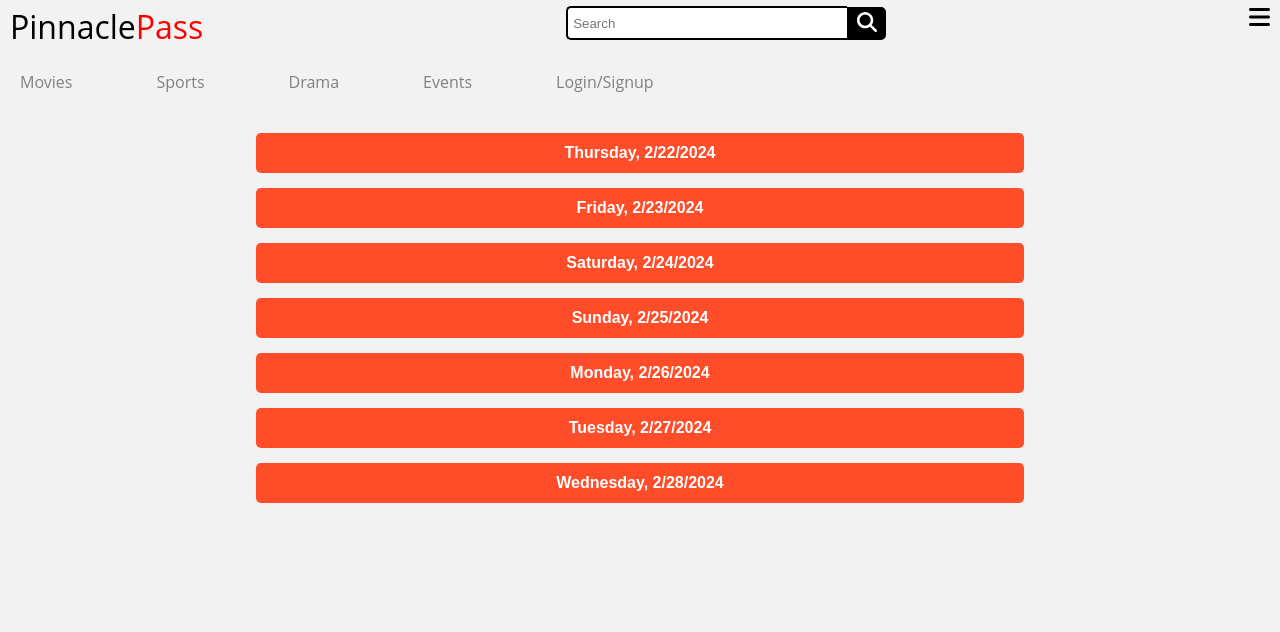
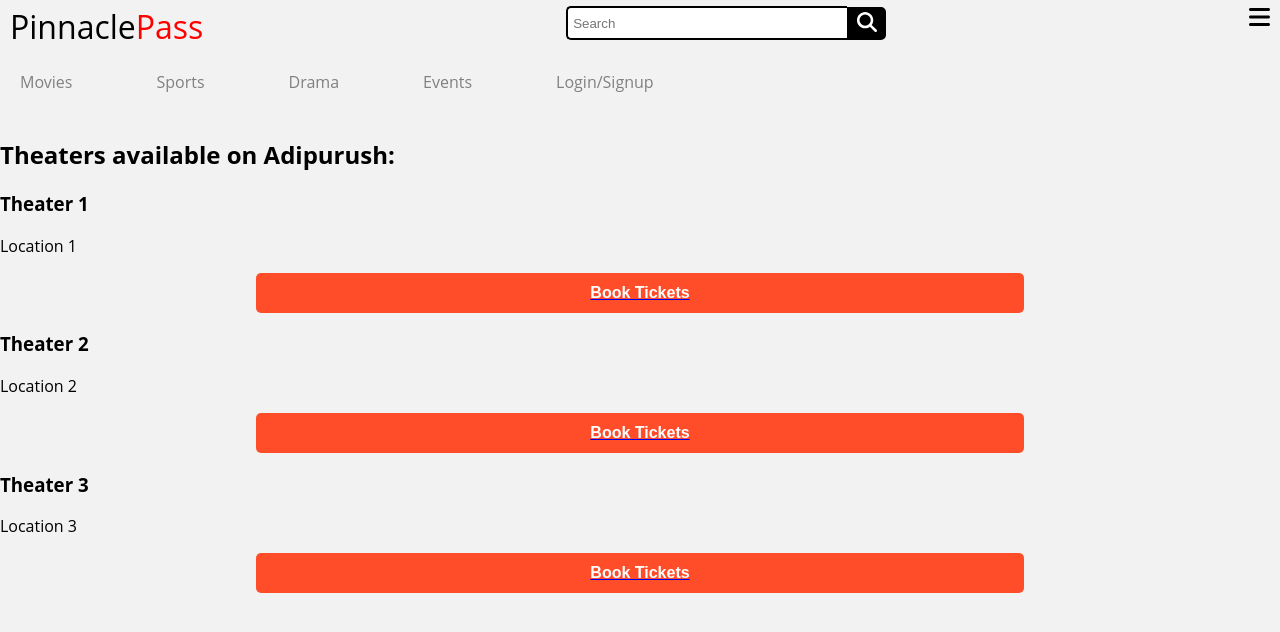
Before and after one commit to Ankur05103/PinnaclePass, a React (Create React App) app in the folder frontend/: page /booking in a window 1280 px wide. Shown: the top 632 px of the page. Built offline with nearby package versions, Linux system fonts and the light colour scheme; a small style sheet from the web is missing.

Commit message:
Update BookingPage.js

```diff
--- a/frontend/src/pages/BookingPage.js
+++ b/frontend/src/pages/BookingPage.js
@@ -1,30 +1,6 @@
 import React, { useState, useEffect } from 'react';
 
 const BookingPage = () => {
-  const [selectedDate, setSelectedDate] = useState(null);
-  const [upcomingWeek, setUpcomingWeek] = useState([]);
-
-  useEffect(() => {
-    const generateUpcomingWeek = () => {
-      const today = new Date();
-      const days = ['Sunday', 'Monday', 'Tuesday', 'Wednesday', 'Thursday', 'Friday', 'Saturday'];
-      const upcomingDates = [];
-
-      for (let i = 0; i < 7; i++) {
-        const date = new Date(today);
-        date.setDate(today.getDate() + i);
-        upcomingDates.push(`${days[date.getDay()]}, ${date.toLocaleDateString()}`);
-      }
-
-      return upcomingDates;
-    };
-
-    setUpcomingWeek(generateUpcomingWeek());
-  }, []);
-
-  const handleDateSelect = (date) => {
-    setSelectedDate(date);
-  };
 
   const theaters = [
     { id: 1, name: 'Theater 1', location: 'Location 1' },
@@ -34,26 +10,19 @@ const BookingPage = () => {
 
   return (
     <div className="booking-page">
-      <div className="date-selector">
-        {upcomingWeek.map((day, index) => (
-          <button key={index} onClick={() => handleDateSelect(day)}>
-            {day}
-          </button>
-        ))}
-      </div>
 
-      {selectedDate && (
         <div className="theater-cards">
-          <h2>Theaters available on {selectedDate}:</h2>
+          <h2>Theaters available on Adipurush:</h2>
           {theaters.map((theater) => (
             <div key={theater.id} className="theater-card">
               <h3>{theater.name}</h3>
               <p>{theater.location}</p>
-              <button onClick={() => {}}>Book Tickets</button>
+              <a href="/seats"><button onClick={()=>{}}>Book Tickets</button></a>
+              {/* <button onClick={() => {}}>Book Tickets</button> */}
             </div>
           ))}
         </div>
-      )}
+
     </div>
   );
 };
```
